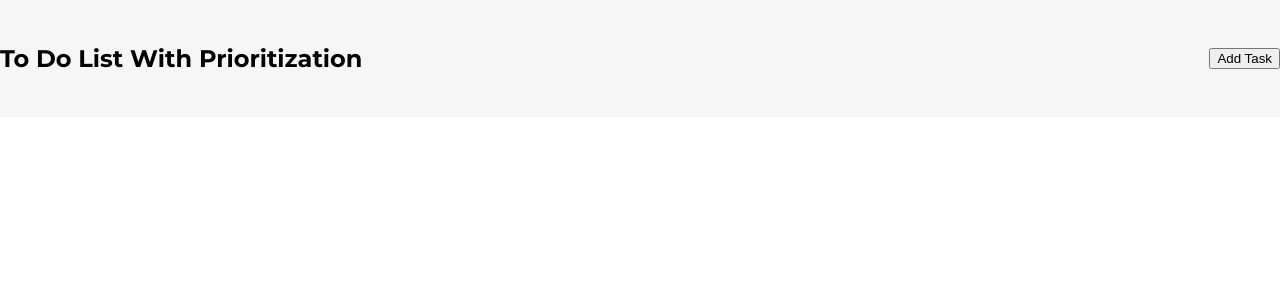
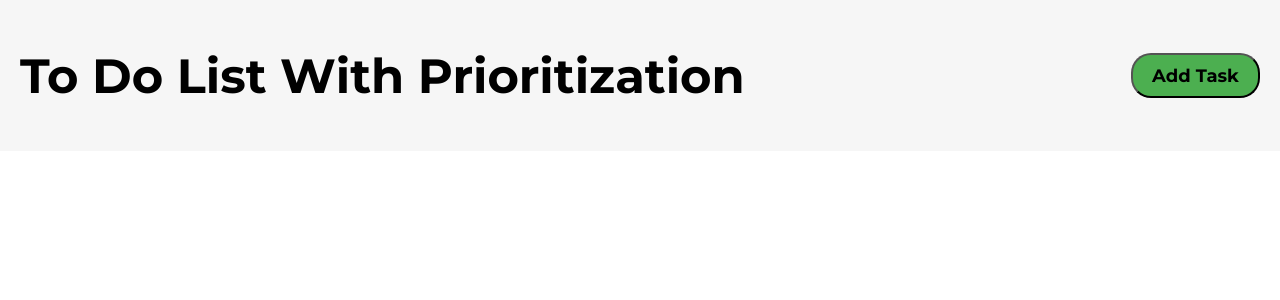
Before and after one commit to Simun234/To-do-list-with-Prioritization, a React (Vite) app in the folder to-do-list-app/: page / in a window 1280 px wide. Shown: the top 300 px of the page. Built offline with nearby package versions, Linux system fonts and the light colour scheme.

Commit message:
Added in header button and adapted for small,middle and big screen

```diff
--- a/to-do-list-app/src/App.css
+++ b/to-do-list-app/src/App.css
@@ -27,6 +27,19 @@ body {
   font-size: 12px;
   font-weight: bold;
   color: #000;
+  margin-left: 20px;
+}
+
+#add-btn {
+  width: 50px;
+  height: 15px;
+  background-color: #4caf50;
+  font-family: "Montserrat", sans-serif;
+  font-size: 7px;
+  font-weight: bold;
+  color: #000;
+  border-radius: 20px;
+  margin-right: 20px;
 }
 /* Header End*************************************************************************************** */
 
@@ -41,4 +54,27 @@ body {
   #site-title {
     font-size: 24px;
   }
+
+  #add-btn {
+    width: 94px;
+    height: 30px;
+    font-size: 14px;
+  }
 }
+
+@media screen and (min-width: 1200px) {
+  .header {
+    width: 100%;
+    height: 151px;
+  }
+
+  #site-title {
+    font-size: 48px;
+  }
+
+  #add-btn {
+    width: 129px;
+    height: 45px;
+    font-size: 18px;
+  }
+}
--- a/to-do-list-app/src/App.jsx
+++ b/to-do-list-app/src/App.jsx
@@ -6,7 +6,7 @@ function App() {
     <div className="App">
       <div className="header">
         <h1 id="site-title">To Do List With Prioritization</h1>
-        <button> Add Task</button>
+        <button id="add-btn"> Add Task</button>
       </div>
     </div>
   );
```
